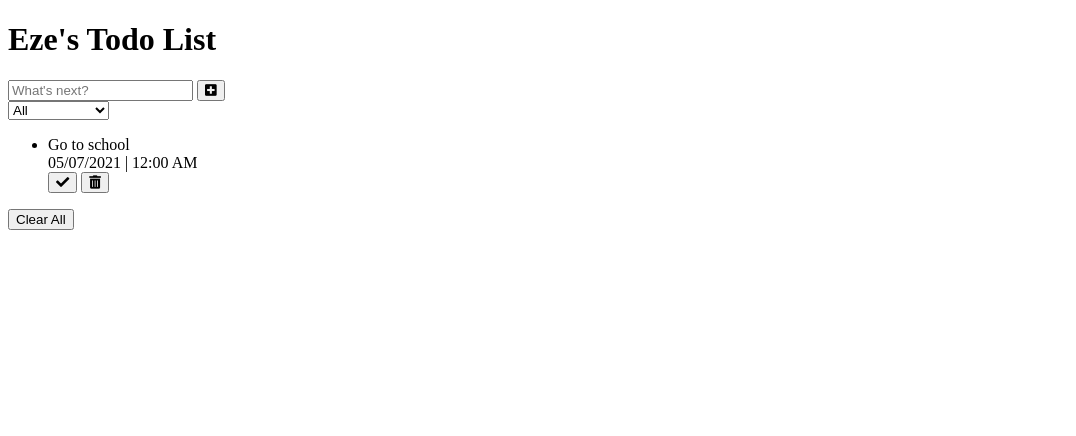
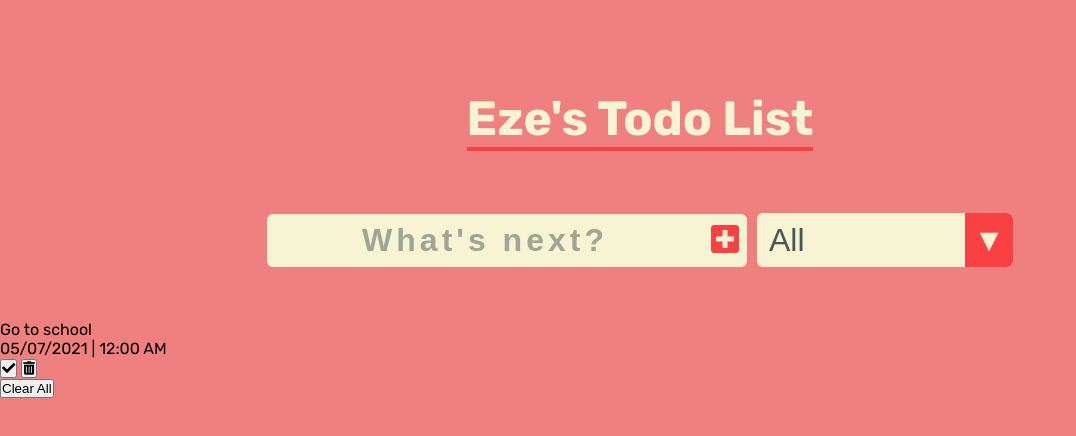
Before and after one commit to EzeSandes/ToDo-List, a plain HTML site: page index.html in a window 1280 px wide. Shown: the whole page, without its empty margins (0-1076 px from the left). Drawn offline with Linux system fonts and the light colour scheme.

Commit message:
Header and Form completed

```diff
--- a/index.html
+++ b/index.html
@@ -10,15 +10,17 @@
    <link rel="stylesheet" href="https://cdnjs.cloudflare.com/ajax/libs/font-awesome/5.15.3/css/all.min.css"
       integrity="sha512-iBBXm8fW90+nuLcSKlbmrPcLa0OT92xO1BIsZ+ywDWZCvqsWgccV3gFoRBv0z+8dLJgyAHIhR35VZc2oM/gI1w=="
       crossorigin="anonymous" referrerpolicy="no-referrer" />
+
+   <link rel="stylesheet" href="styles.css">
 </head>
 
 <body>
-   <header>
+   <header class="flex flex--center">
       <h1>Eze's Todo List</h1>
    </header>
 
    <main>
-      <form class="todo__input">
+      <form class="todo__input flex flex--center">
          <input type="text" class="todo__input--element" placeholder="What's next?">
          <button type="submit" class="todo__btn">
             <i class="fas fa-plus-square"></i>
--- a/styles.css
+++ b/styles.css
@@ -0,0 +1,129 @@
+@import url('https://fonts.googleapis.com/css2?family=Rubik:wght@300;400;700&display=swap');
+
+
+:root{
+   --main--backg-color: #F08080;
+   --primary-backg-text-color: #F6F4D2;
+   --primary-text-color: #000000;
+   --secundary-text-color: #4A5759;
+   --complete-color: #90BE6D;
+   --delete-color: #F94144;
+   --delete-darker-color: #a82c2e;
+}
+
+*,
+*::after,
+*::before{
+   margin: 0;
+   padding: 0;
+   box-sizing: border-box;
+}
+
+body{
+   font-family: 'Rubik', sans-serif;
+   background-color: var(--main--backg-color);
+   color: var(--primary-text-color);
+
+   min-height: 100vh;
+}
+
+form {
+   min-height: 20vh;
+}
+
+header{
+   margin-top: 5rem;
+   min-height: 10vh;
+   font-size: 1.5rem;
+   color: var(--primary-backg-text-color);
+}
+
+header h1{
+   border-bottom: 4px solid var(--delete-color);
+}
+
+form input,
+form button,
+.select select{
+   border: none;
+   padding: 0.5rem;
+   border-radius: 6px;
+   background-color: var(--primary-backg-text-color);
+   font-size: 2rem;
+}
+
+form input {
+   border-top-right-radius: 0;
+   border-bottom-right-radius: 0;
+}
+
+form input:focus{
+   outline: none;
+}
+
+form input::-webkit-input-placeholder{
+   color: var(--secundary-text-color);
+   opacity: 0.5;
+
+   /* Font styles -- placeholder */
+   text-align: center;
+   font-size: 2rem;
+   font-weight: 700;
+   letter-spacing: 4px;
+}
+
+form button{
+   border-top-left-radius: 0;
+   border-bottom-left-radius: 0;
+
+   color: var(--delete-color);
+   cursor: pointer;
+
+   transition: all 0.3s ease;
+}
+
+form button:active{
+   color: var(--delete-darker-color);
+}
+
+select{
+   color: var(--secundary-text-color);
+   font-size: 0.1rem;
+   width: 16rem;
+   cursor: pointer;
+}
+
+.select{
+   font-size: 2rem;
+   margin-left: 10px;
+   position: relative;
+}
+
+/* Black triangle pointing down */
+.select::after{
+   content: "\25BC";
+
+   color: var(--primary-backg-text-color);
+   background: var(--delete-color);
+   padding: 0.5rem;
+   pointer-events: none;
+
+   /* Position */
+   position: absolute;
+   top: 0;
+   right: 0;
+
+   /* Border Radius */
+   border-bottom-right-radius: 6px;
+   border-top-right-radius: 6px;
+}
+
+/***************** UTILITIES ********************/
+.flex{
+   display: flex;
+}
+
+.flex--center{
+   justify-content: center;
+   align-items: center;
+}
```
